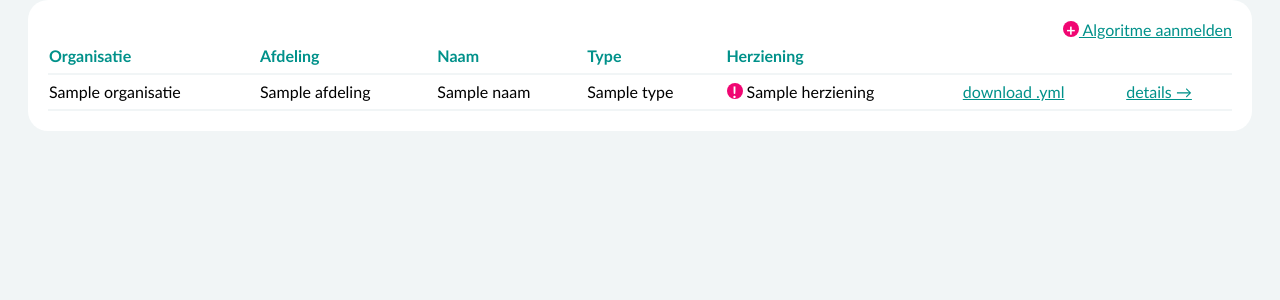
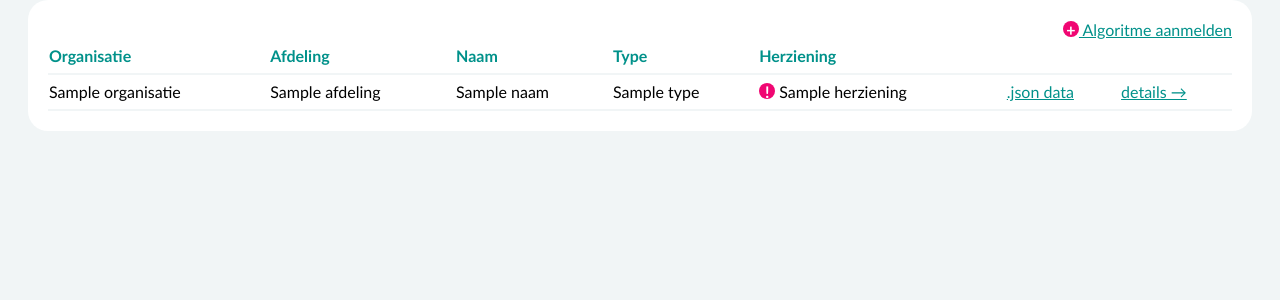
Before and after one commit to Algoritmeregister/algoritmeregister-prototype-app, a PHP site: template templates/default.twig in a window 1280 px wide. Shown: the part 247-547 px from the top of the page. Run offline with PHP 8.4, Linux system fonts and the light colour scheme; the template is opened without the code that fills it: most values are stand-ins (such as "Sample title", 1, 10 or a date in 2020); some libraries are stand-ins or nearby versions.

Commit message:
add json data

```diff
--- a/templates/default.twig
+++ b/templates/default.twig
@@ -29,7 +29,7 @@
                         <td>{{ item.naam }}</td>
                         <td>{{ item.type }}</td>
                         <td><div class="warning-icon">!</div> {{ item.herziening }}</td>
-                        <td><a href="#">download .yml</a></td>
+                        <td><a href="/data/{{ item.id }}" target="_blank">.json data</a></td>
                         <td><a href="/details/{{ item.id }}">details →</a></td>
                     </tr>
                 {% endfor %}
```
